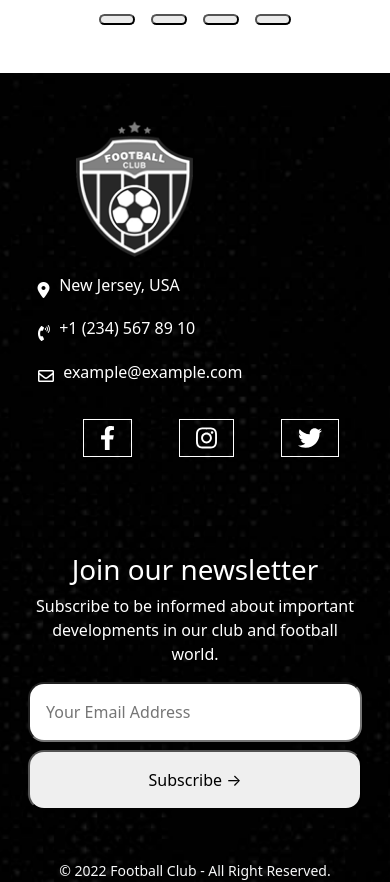
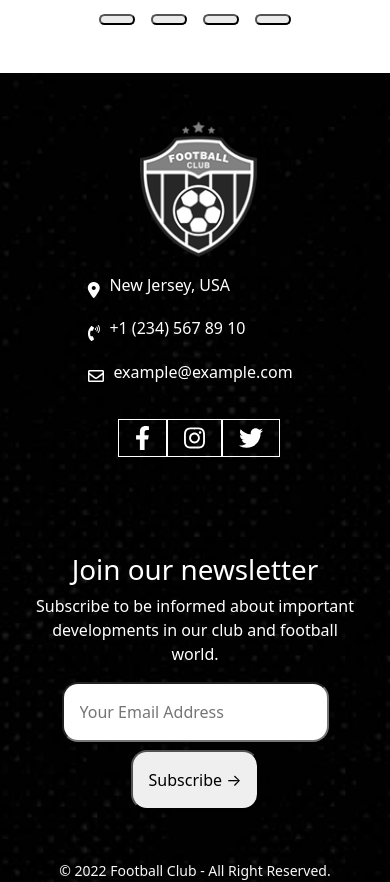
Before and after one commit to AlessioAbbati/proj-html-vuejs, a Vue app: page / in a window 390 px wide. Shown: the part 8880-9762 px from the top of the page. Built offline with nearby package versions, Linux system fonts and the light colour scheme.

Commit message:
add footbar mobile version

```diff
--- a/src/components/AppFooter.vue
+++ b/src/components/AppFooter.vue
@@ -129,16 +129,23 @@ footer {
     .content {
         color: white;
         margin: 3rem 1rem;
+        @media (max-width: 414px) {
+            align-items: center;
+        }
 
         .img {
             width: 100%;
             margin-bottom: 1rem;
+
 
             img {
                 width: 20%;
                 @media (max-width: 768px) {
                     width: 35%;
                     margin-left: 3rem;
+                }
+                @media (max-width: 414px) {
+                    margin-left: 7rem;
                 }
             }
         }
@@ -156,6 +163,9 @@ footer {
             @media (max-width: 768px) {
                 margin-top: 1rem;
                 margin-left: 2rem;
+            }
+            @media (max-width: 414px) {
+                margin-left: .5rem;
             }
 
             .icon {
```
